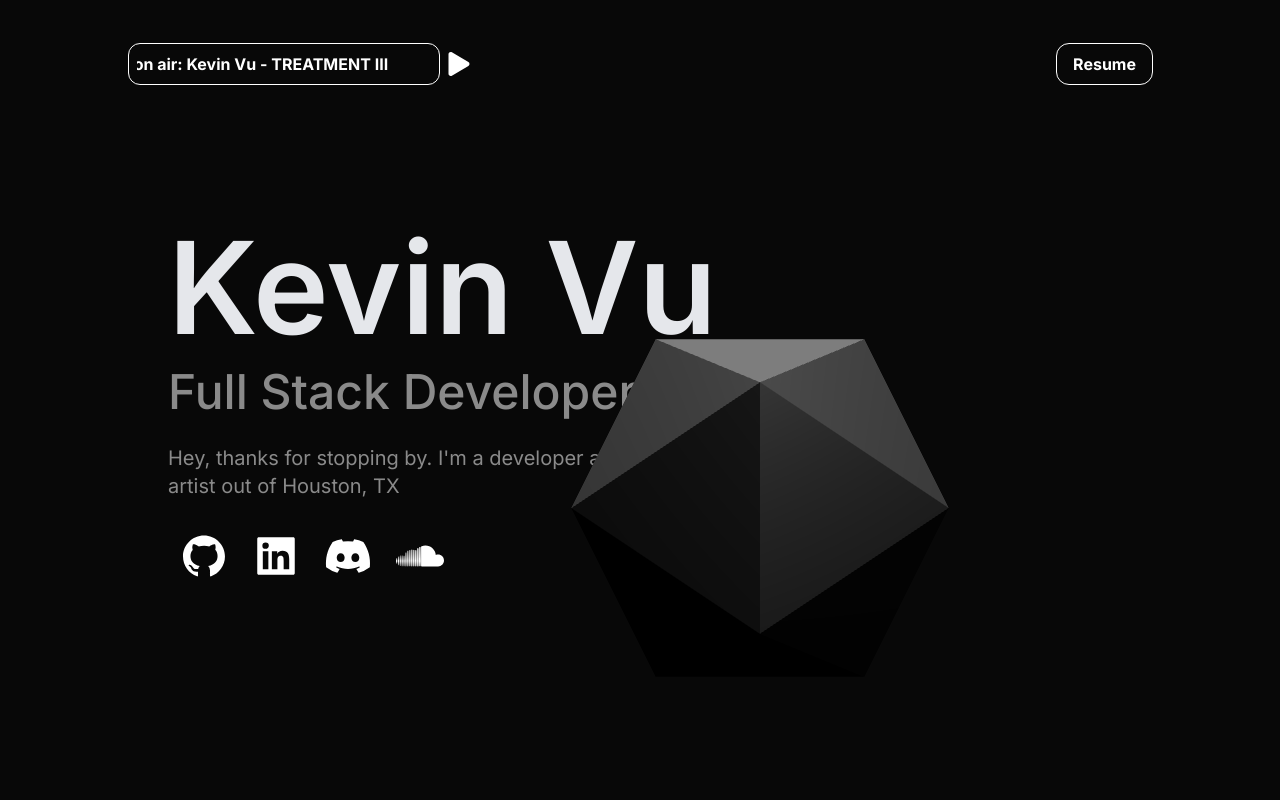
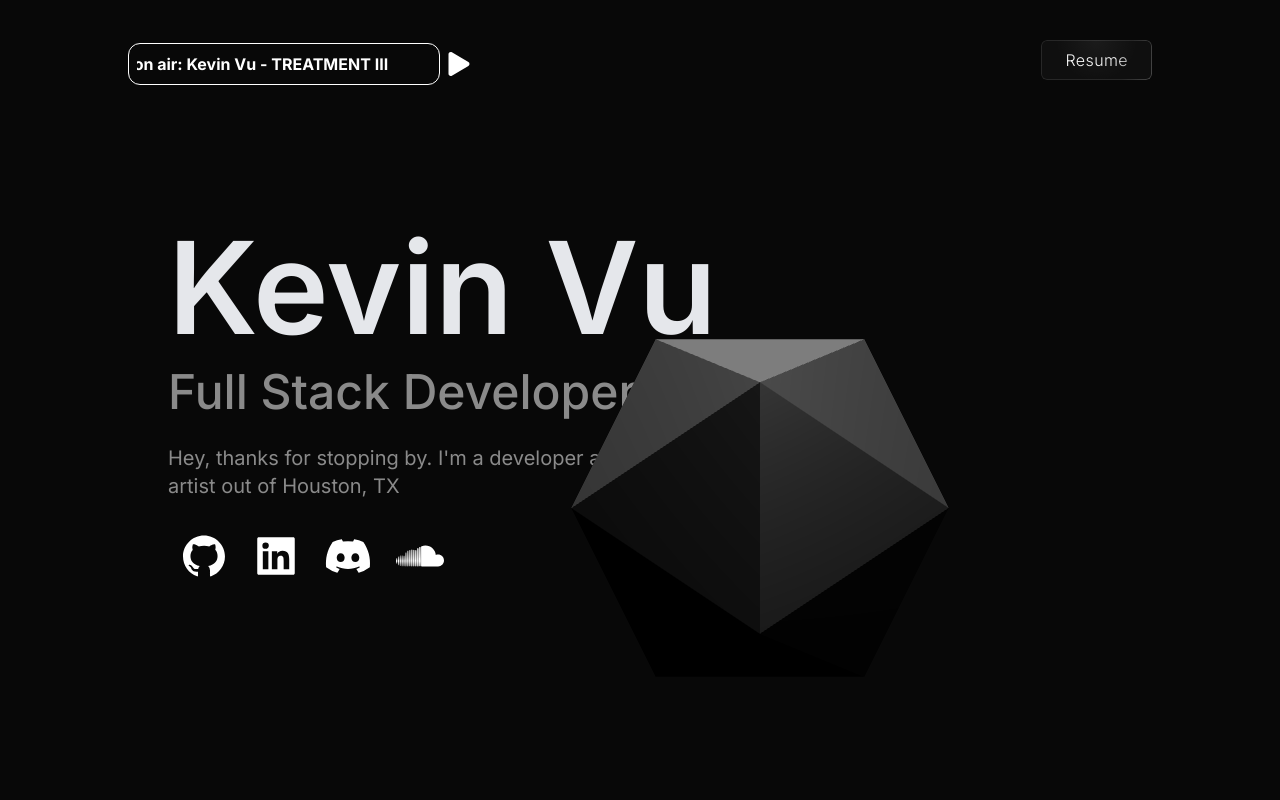
Before and after one commit to amgvu/Personal-Site, a Next.js app: page / in a window 1280 px wide. Shown: the top 800 px of the page. Built offline with nearby package versions, Linux system fonts and the light colour scheme; what prettier-plugin-tailwindcss, tailwindcss-animatecss would draw is missing.

Commit message:
amazing buton

```diff
--- a/pages/index.tsx
+++ b/pages/index.tsx
@@ -1,5 +1,6 @@
 import Head from "next/head";
 import Link from 'next/link';
+import { motion } from "framer-motion"
 import RadioComponent from "../components/RadioComponent";
 import ThreeAnimation from "../components/ThreeAnimation";
 import EmailForm from "../components/EmailForm";
@@ -49,10 +50,28 @@ export default function Home() {
             <h1 className="text-xl"></h1>
             <ul className="flex items-center">
               <li>
-                <button
-                    className="delay-10 ml-4 md:ml-8 translate-y-[-15px] sm:translate-y-1 font-bold rounded-xl border-none bg-transparent px-4 py-2 text-white ease-in-out transition duration-100 animate__fadeIn animate__delay-1s animate__animated outline outline-1 hover:bg-white hover:text-black cursor-pointer" onClick={openResumePdf}>
-                  Resume
-                </button>
+                <motion.button
+                    className="px-6 py-2 rounded-md relative radial-gradient ease-in-out animate__fadeIn animate__delay-1s animate__animated" initial={{ "--x": "100%", scale: 1 } as any} animate={{ "--x": "-100%" }as any} whileTap={{ scale: 0.97 }} transition={{
+                        repeat: Infinity,
+                        repeatType: "loop",
+                        repeatDelay: 1,
+                        type: "spring",
+                        stiffness: 20,
+                        damping: 15,
+                        mass: 2,
+                        scale: {
+                          type: "spring",
+                          stiffness: 10,
+                          damping: 5,
+                          mass: 0.1,
+                      }
+                    }} onClick={openResumePdf}>
+                  <span className="text-neutral-100 tracking-wide font-light
+                                  h-full w-full block relative linear-mask">
+                    Resume
+                  </span>
+                  <span className="block absolute inset-0 rounded-md p-px linear-overlay"/>
+                </motion.button>
               </li>
             </ul>
           </nav>
--- a/styles/globals.css
+++ b/styles/globals.css
@@ -10,6 +10,48 @@ body {
     Ubuntu, Cantarell, Fira Sans, Droid Sans, Helvetica Neue, sans-serif;
 }
 
+.radial-gradient {
+    background: radial-gradient(
+        circle at 50% 0%,
+        rgba(250, 250, 250, 0.05) 0%,
+        transparent 60%
+    ),   rgba(15, 15, 15, 1);
+
+}
+
+.linear-mask {
+      mask-image: linear-gradient(
+        -75deg,
+        white calc(var(--x) + 20%),
+        transparent calc(var(--x) + 30%),
+        white calc(var(--x) + 100%)
+    );
+    -webkit-mask-image: linear-gradient(
+        -75deg,
+        white calc(var(--x) + 20%),
+        transparent calc(var(--x) + 30%),
+        white calc(var(--x) + 100%)
+    );
+
+}
+
+.linear-overlay {
+    background-image: linear-gradient(
+        -75deg,
+        rgba(255, 255, 255, 0.1) calc(var(--x) + 20%),
+        rgba(255, 255, 255, 0.5) calc(var(--x) + 25%),
+        rgba(255, 255, 255, 0.1) calc(var(--x) + 100%)
+  );
+  mask:
+        linear-gradient(black, black) content-box,
+        linear-gradient(black, black);
+  -webkit-mask:
+        linear-gradient(black, black) content-box,
+        linear-gradient(black, black);
+  mask-composite: exclude;
+  -webkit-mask-composite: xor;
+}
+
 a {
   color: inherit;
   text-decoration: none;
```
